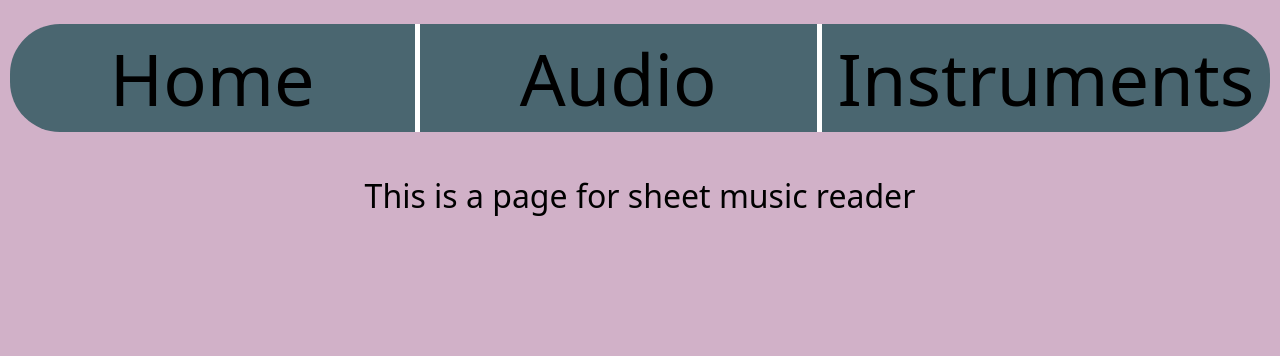
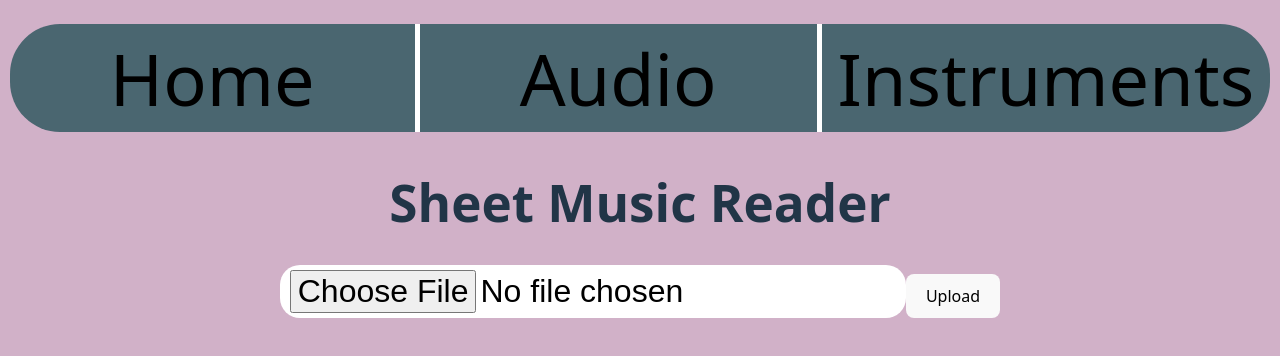
Before and after one commit to ChaseWright294/EyesAndEars, a React (Vite) app in the folder frontend/: page /sheetmusic in a window 1280 px wide. Shown: the top 356 px of the page. Built offline with nearby package versions, Linux system fonts and the light colour scheme.

Commit message:
Update SheetMusicReader.jsx
imported musicfilereader functionality so it works

```diff
--- a/frontend/src/pages/SheetMusicReader.jsx
+++ b/frontend/src/pages/SheetMusicReader.jsx
@@ -1,9 +1,14 @@
+import React from "react";
+import MusicFileUpload from "../components/MusicFileUpload";
+
 function SheetMusicReader() {
     return(
         <div>
-            <p>This is a page for sheet music reader</p>
-        </div>
+      <h1>Sheet Music Reader</h1>
+      <MusicFileUpload />
+      {/* Other components and logic for SheetMusicReader */}
+    </div>
     )
 }
 
-export default SheetMusicReader
+export default SheetMusicReader;
```
